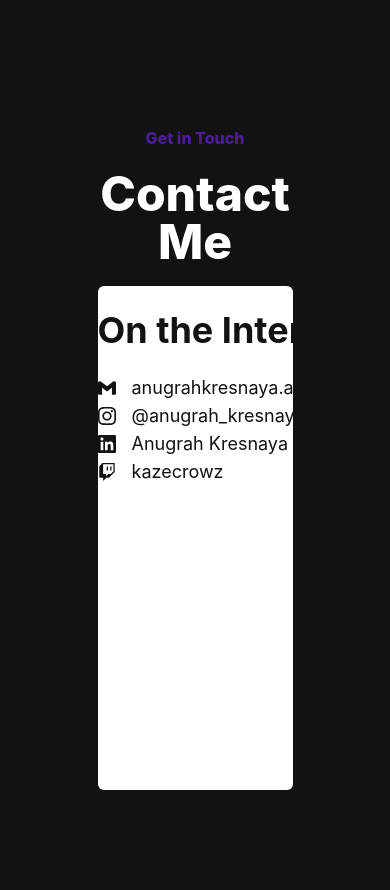
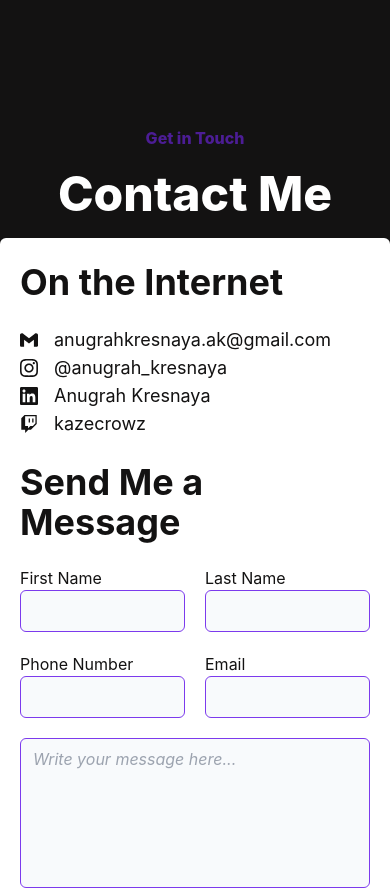
Before and after one commit to anugrahkresnaya/Portfolio-app, a Next.js app: page / in a window 390 px wide. Shown: the part 5744-6634 px from the top of the page. Before the commit the page ends 6564 px from the top, so only its background shows below. Built offline with nearby package versions, Linux system fonts and the light colour scheme; no server answers.

Commit message:
style: responsive contact section

```diff
--- a/components/contact/Contact.jsx
+++ b/components/contact/Contact.jsx
@@ -51,7 +51,7 @@ const Contact = () => {
   };
 
   return (
-    <div className="container mx-auto w-6/12 mt-32" id="contact">
+    <div className="container mx-auto max-w-4xl mt-32" id="contact">
       <motion.div
         initial={{ opacity: 0 }}
         whileInView={{ y: [-50, 0], opacity: 1 }}
@@ -61,14 +61,14 @@ const Contact = () => {
         <span className="text-violet-900 font-extrabold">Get in Touch</span>
         <h1 className="text-5xl my-5 font-extrabold">Contact Me</h1>
       </motion.div>
-      <div className="flex justify-evenly bg-white rounded-md text-[#131212] mb-5 overflow-hidden">
+      <div className="flex justify-evenly flex-col md:flex-row bg-white rounded-md text-[#131212] mb-5 overflow-hidden">
         <motion.div
           initial={{ x: 0, opacity: 0 }}
           whileInView={{ x: [-150, 0], opacity: 1 }}
           transition={{ duration: 1 }}
         >
-          <h1 className="text-4xl my-6 font-bold">On the Internet</h1>
-          <ul className="text-lg mt-5">
+          <h1 className="text-4xl my-6 font-bold mx-5 md:mx-0">On the Internet</h1>
+          <ul className="text-lg mt-5 mx-5 md:mx-0">
             <li className="flex items-center">
               <SiGmail className="mr-4" />
               anugrahkresnaya.ak@gmail.com
@@ -112,7 +112,7 @@ const Contact = () => {
           initial={{ x: 0, opacity: 0 }}
           whileInView={{ x: [150, 0], opacity: 1 }}
           transition={{ duration: 1 }}
-          className="ml-5"
+          className="mx-5"
         >
           <h1 className="my-6 text-4xl font-bold">Send Me a Message</h1>
           <form onSubmit={handleOnSubmit}>
@@ -122,7 +122,7 @@ const Contact = () => {
                 <input
                   type="text"
                   name="firstName"
-                  className="rounded-md bg-slate-50 px-3 py-2 border-violet-600 border"
+                  className="rounded-md bg-slate-50 px-3 py-2 border-violet-600 border w-full"
                 />
               </div>
               <div className="flex flex-col">
@@ -130,7 +130,7 @@ const Contact = () => {
                 <input
                   type="text"
                   name="lastName"
-                  className="rounded-md bg-slate-50 px-3 py-2 border-violet-600 border"
+                  className="rounded-md bg-slate-50 px-3 py-2 border-violet-600 border w-full"
                 />
               </div>
             </div>
@@ -140,7 +140,7 @@ const Contact = () => {
                 <input
                   type="text"
                   name="phoneNumber"
-                  className="rounded-md bg-slate-50 px-3 py-2 border-violet-600 border"
+                  className="rounded-md bg-slate-50 px-3 py-2 border-violet-600 border w-full"
                 />
               </div>
               <div className="flex flex-col">
@@ -148,7 +148,7 @@ const Contact = () => {
                 <input
                   type="email"
                   name="email"
-                  className="rounded-md bg-slate-50 px-3 py-2 border-violet-600 border"
+                  className="rounded-md bg-slate-50 px-3 py-2 border-violet-600 border w-full"
                 />
               </div>
             </div>
```
